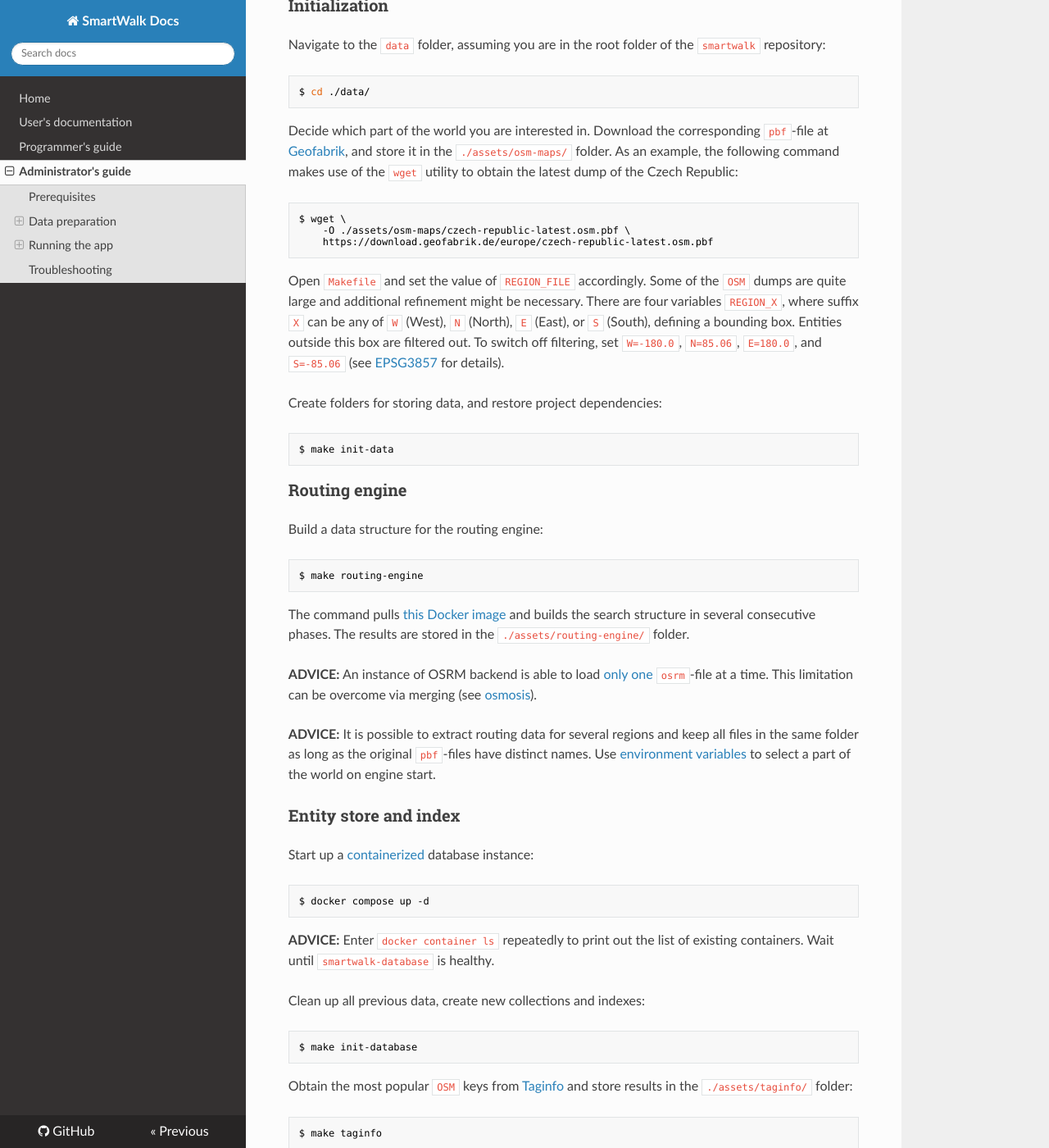
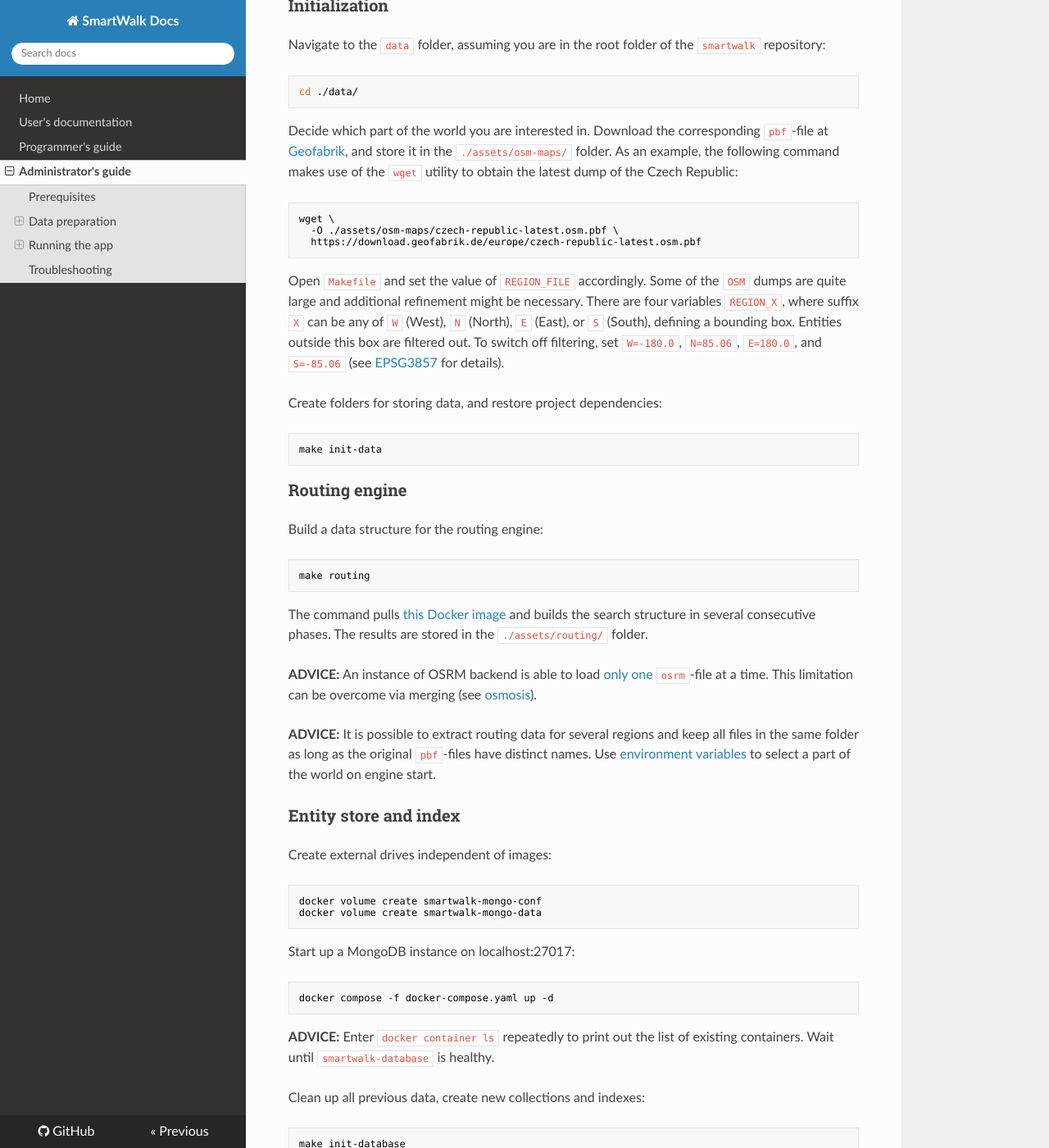
Before and after one commit to zhukovdm/smartwalk-docs, an MkDocs documentation site: the page built from content/adm.md, in a window 1280 px wide and 1400 px high, scrolled down 1274 px. Shown: the whole window at 82% size. Built offline with MkDocs 1.6.1, drawn with Linux system fonts in a browser that asks for light colours; nearby versions of some CDN libraries; some of the changed text lies outside the part shown.

Commit message:
update initial steps in admin guide

````diff
--- a/content/adm.md
+++ b/content/adm.md
@@ -24,8 +24,8 @@ Please ensure that the following programs are installed on the target system:
 Clone the repository with *submodules* and navigate to its root folder:
 
 ```bash
-$ git clone --recurse-submodules https://github.com/zhukovdm/smartwalk.git
-$ cd ./smartwalk/
+git clone --recurse-submodules https://github.com/zhukovdm/smartwalk.git
+cd ./smartwalk/
 ```
 
 **ADVICE:** Docker-related commands require the current user to be a member of the `docker` group to avoid using `sudo` (or similar) repeatedly. See details at [Manage Docker as a non-root user](https://docs.docker.com/engine/install/linux-postinstall/#manage-docker-as-a-non-root-user).
@@ -42,15 +42,15 @@ This section explains how to prepare data for two system components: the [**Data
 Navigate to the `data` folder, assuming you are in the root folder of the `smartwalk` repository:
 
 ```bash
-$ cd ./data/
+cd ./data/
 ```
 
 Decide which part of the world you are interested in. Download the corresponding `pbf`-file at [Geofabrik](https://download.geofabrik.de/), and store it in the `./assets/osm-maps/` folder. As an example, the following command makes use of the `wget` utility to obtain the latest dump of the Czech Republic:
 
 ```bash
-$ wget \
-    -O ./assets/osm-maps/czech-republic-latest.osm.pbf \
-    https://download.geofabrik.de/europe/czech-republic-latest.osm.pbf
+wget \
+  -O ./assets/osm-maps/czech-republic-latest.osm.pbf \
+  https://download.geofabrik.de/europe/czech-republic-latest.osm.pbf
 ```
 
 Open `Makefile` and set the value of `REGION_FILE` accordingly. Some of the `OSM` dumps are quite large and additional refinement might be necessary. There are four variables `REGION_X`, where suffix `X` can be any of `W` (West), `N` (North), `E` (East), or `S` (South), defining a bounding box. Entities outside this box are filtered out. To switch off filtering, set `W=-180.0`, `N=85.06`, `E=180.0`, and `S=-85.06` (see [EPSG3857](https://epsg.io/3857) for details).
@@ -58,7 +58,7 @@ Open `Makefile` and set the value of `REGION_FILE` accordingly. Some of the `OSM
 Create folders for storing data, and restore project dependencies:
 
 ```bash
-$ make init-data
+make init-data
 ```
 
 ### Routing engine
@@ -66,10 +66,10 @@ $ make init-data
 Build a data structure for the routing engine:
 
 ```bash
-$ make routing-engine
+make routing
 ```
 
-The command pulls [this Docker image](https://hub.docker.com/r/osrm/osrm-backend/) and builds the search structure in several consecutive phases. The results are stored in the `./assets/routing-engine/` folder.
+The command pulls [this Docker image](https://github.com/project-osrm/osrm-backend/pkgs/container/osrm-backend) and builds the search structure in several consecutive phases. The results are stored in the `./assets/routing/` folder.
 
 **ADVICE:** An instance of OSRM backend is able to load [only one](https://help.openstreetmap.org/questions/64867/osrm-routed-for-multiple-countries) `osrm`-file at a time. This limitation can be overcome via merging (see [osmosis](https://gis.stackexchange.com/a/242880)).
 
@@ -77,10 +77,17 @@ The command pulls [this Docker image](https://hub.docker.com/r/osrm/osrm-backend
 
 ### Entity store and index
 
-Start up a [containerized](https://hub.docker.com/_/mongo/) database instance:
+Create external drives independent of images:
 
 ```bash
-$ docker compose up -d
+docker volume create smartwalk-mongo-conf
+docker volume create smartwalk-mongo-data
+```
+
+Start up a MongoDB instance on localhost:27017:
+
+```bash
+docker compose -f docker-compose.yaml up -d
 ```
 
 **ADVICE:** Enter `docker container ls` repeatedly to print out the list of existing containers. Wait until `smartwalk-database` is healthy.
@@ -88,7 +95,7 @@ $ docker compose up -d
 Clean up all previous data, create new collections and indexes:
 
 ```bash
-$ make init-database
+make init-database
 ```
 
 Obtain the most popular `OSM` keys from [Taginfo](https://taginfo.openstreetmap.org/taginfo/apidoc) and store results in the `./assets/taginfo/` folder:
@@ -282,6 +289,14 @@ CONTAINER ID   IMAGE                    ...   NAMES
 $ docker inspect --format "{{json .State.Health }}" [container_name]
 ```
 
+<font size="4">**Docker setup takes too much resources**</font>
+
+Check docker disk usage with the following command:
+
+```bash
+docker system df --verbose
+```
+
 <font size="4">**Nothing seems to help**</font>
 
 If the system does not work properly and you do not know what to do, clean up files and start from scratch. As the first step, remove *SmartWalk* images:
````
